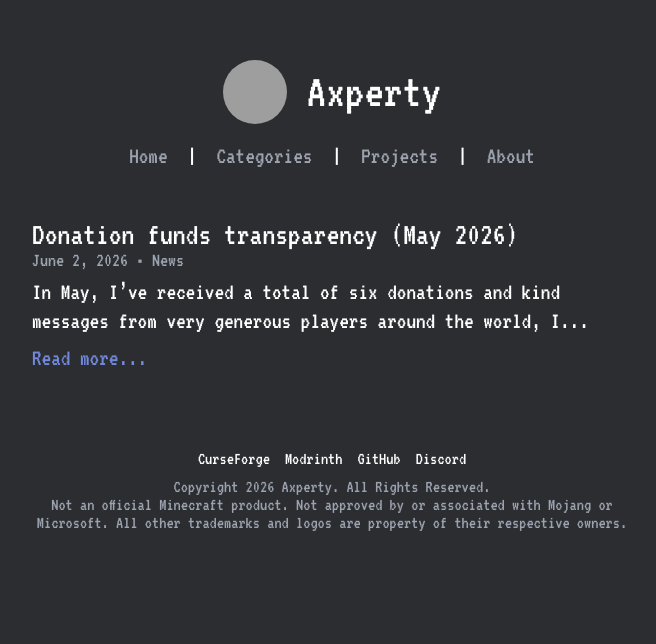
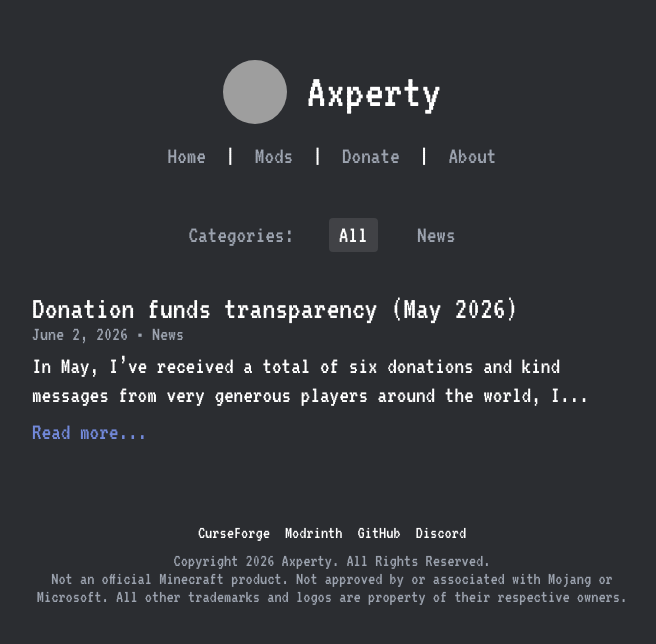
Before and after one commit to axperty/axperty.com, a Jekyll site: the page built from index.html, in a window 1280 px wide, cut to the strip 0-644 px from the top of the page. Shown: the whole strip, without its empty margins (308-964 px from the left). Built offline with Jekyll 4.4.1, drawn with Linux system fonts in a browser that asks for light colours; grey boxes are pictures that could not be loaded.

Commit message:
An even better better better better update than the one before.

```diff
--- a/_layouts/default.html
+++ b/_layouts/default.html
@@ -17,11 +17,11 @@
             <nav class="site-nav">
                 <a href="{{ '/' | relative_url }}">Home</a>
                 <span class="nav-separator">|</span>
-                <a href="{{ '/categories' | relative_url }}">Categories</a>
+                <a href="{{ '/mods.html' | relative_url }}">Mods</a>
                 <span class="nav-separator">|</span>
-                <a href="{{ '/projects' | relative_url }}">Projects</a>
+                <a href="{{ '/donate.html' | relative_url }}">Donate</a>
                 <span class="nav-separator">|</span>
-                <a href="{{ '/about' | relative_url }}">About</a>
+                <a href="{{ '/about.html' | relative_url }}">About</a>
             </nav>
         </header>
 
--- a/_layouts/home.html
+++ b/_layouts/home.html
@@ -2,9 +2,17 @@
 layout: default
 ---
 
-<ul class="article-list">
+<div class="category-filter-container" style="text-align: center; margin-bottom: 40px;">
+    <span style="color: var(--text-muted); margin-right: 15px;">Categories:</span>
+    <button class="category-filter-btn active" data-filter="all">All</button>
+    {% for category in site.categories %}
+        <button class="category-filter-btn" data-filter="{{ category | first | slugify }}">{{ category | first }}</button>
+    {% endfor %}
+</div>
+
+<ul class="article-list" id="post-list">
     {% for post in site.posts %}
-    <li class="article-item">
+    <li class="article-item" data-post-category="{% if post.category %}{{ post.category | slugify }}{% else %}uncategorized{% endif %}">
         <h2 class="article-title"><a href="{{ post.url | relative_url }}">{{ post.title }}</a></h2>
         <span class="article-meta">
             {{ post.date | date: "%B %-d, %Y" }}
@@ -19,3 +27,29 @@ layout: default
     </li>
     {% endfor %}
 </ul>
+
+<script>
+    document.addEventListener("DOMContentLoaded", function() {
+        const filterBtns = document.querySelectorAll('.category-filter-btn');
+        const posts = document.querySelectorAll('.article-item');
+
+        filterBtns.forEach(btn => {
+            btn.addEventListener('click', () => {
+                // Remove active class from all buttons
+                filterBtns.forEach(b => b.classList.remove('active'));
+                // Add active class to clicked button
+                btn.classList.add('active');
+
+                const filterValue = btn.getAttribute('data-filter');
+
+                posts.forEach(post => {
+                    if (filterValue === 'all' || post.getAttribute('data-post-category') === filterValue) {
+                        post.style.display = 'block';
+                    } else {
+                        post.style.display = 'none';
+                    }
+                });
+            });
+        });
+    });
+</script>
--- a/assets/css/main.scss
+++ b/assets/css/main.scss
@@ -8,6 +8,7 @@
     --text-color: #ffffff;
     --text-muted: #9ca3af;
     --link-color: #7289da;
+    --hover-color: #a5b4fc;
 }
 
 html {
@@ -138,6 +139,11 @@ body {
 a {
     color: var(--link-color);
     text-decoration: none;
+    transition: color 0.2s ease;
+}
+
+a:hover {
+    color: var(--hover-color);
 }
 
 /* Footer */
@@ -246,6 +252,29 @@ a {
 }
 
 .back-to-top:hover {
-    background-color: var(--link-color);
+    background-color: var(--hover-color);
     transform: translateY(-3px);
 }
+
+/* Category Filter Buttons */
+.category-filter-btn {
+    background: transparent;
+    border: none;
+    color: var(--text-muted);
+    font-family: 'VT323', monospace;
+    font-size: 24px;
+    cursor: pointer;
+    margin: 0 10px;
+    padding: 5px 10px;
+    border-radius: 4px;
+    transition: all 0.2s ease;
+}
+
+.category-filter-btn:hover {
+    color: var(--hover-color);
+}
+
+.category-filter-btn.active {
+    color: var(--text-color);
+    background-color: rgba(255, 255, 255, 0.1);
+}
```
Also changed, not shown: categories.html (deleted, +0 -23 lines), donate.html (added, +27 -0 lines).
